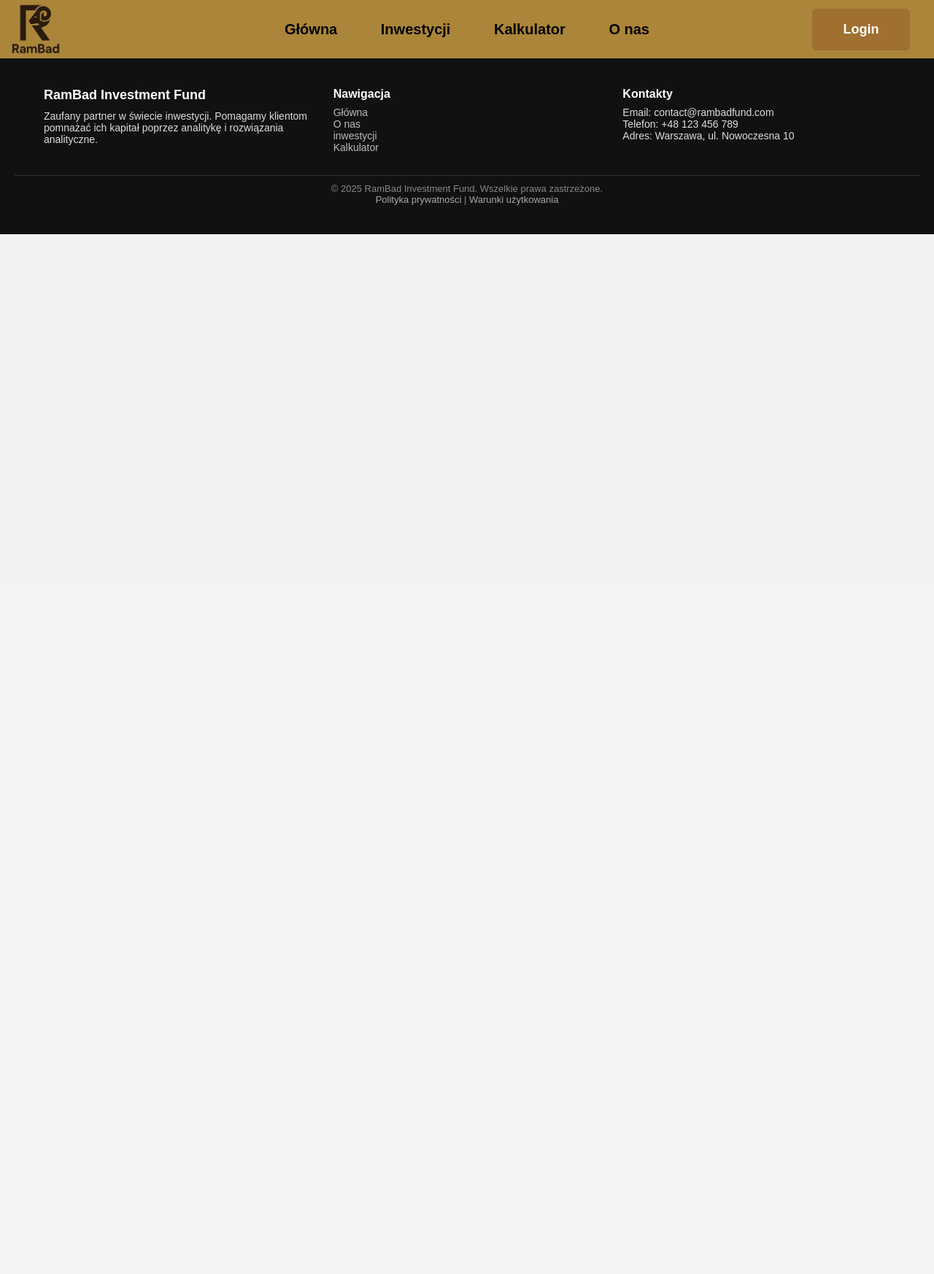
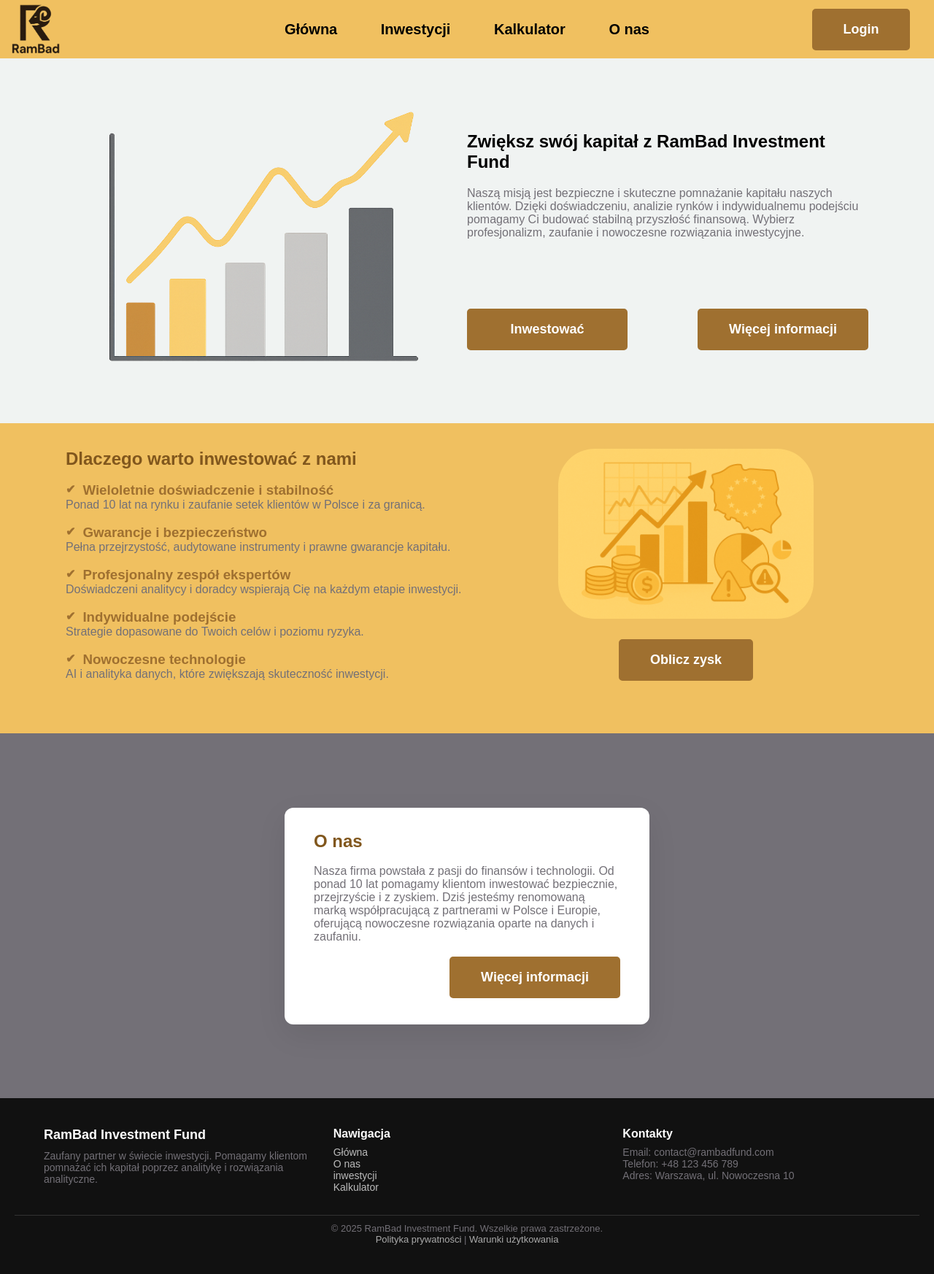
Before and after one commit to 1Stick1/Investment-fund, a Flask app: page / in a window 1280 px wide. Shown: the whole page at 73% size. Before the commit the page ends 321 px from the top, so only its background shows below. Run offline with Flask 3, Linux system fonts and the light colour scheme.

Commit message:
Added and fixed index page

```diff
--- a/static/css/style.css
+++ b/static/css/style.css
@@ -75,7 +75,7 @@ html{
     height: 80px;
     display: flex;
     justify-content: space-between;
-    background-color: #aa853a;
+    background-color: #f0c060;
 }
 
 .logo{
@@ -273,6 +273,129 @@ html{
 
 
 
+/*---------------------------------------INDEX--------------------------------------------------*/
+
+p{
+    color: #737077;
+}
+
+.section-1__container {
+  display: flex;
+  align-items: center;
+  justify-content: center;
+}
+
+.section-1__image {
+  width: 50%;
+  height: 500px;
+}
+
+
+.section-1__right-part{
+  display: flex;
+  flex-direction: column;
+  justify-content: space-between;
+  width: 50%;
+  height: 300px;
+}
+
+.section-1__text h1{
+  margin-bottom: 20px;
+  font-weight: 900;
+  color: #000;
+}
+
+.section-1__buttons {
+  display: flex;
+  justify-content: space-between;
+}
+
+.section-1__button {
+  display: inline-flex;
+  align-items: center;
+  justify-content: center;
+  min-width: 220px;
+  white-space: nowrap;
+}
+.section-2__lists ul {
+  list-style: none;
+  padding: 0;
+  float: left;
+}
+
+.section-2__lists li::before {
+  content: "✔";
+  font-weight: 900;
+  margin-right: 10px;
+  float: left;
+  color: #9f7030;
+}
+
+.section-2{
+    background-color: #f0c060;
+    height: 425px;
+    padding: 35px;
+}
+
+.section-2__container{
+    display: flex;
+    justify-content: space-between;
+}
+.section-2__action{
+    width: 500px;
+    display: flex;
+    justify-content: space-between;
+    align-items: center;
+    flex-direction: column;
+}
+.section-2__action img{
+    width: 350px;
+    border-radius: 50px;
+}
+.section-2 p{
+    color: #737077;
+}
+
+.section-2 h3 {
+font-weight: 900;
+    color: #9f7030;
+}
+.section-2 h2, .section-3 h2{
+    color: #81571d;
+    font-weight: 900;
+}
+
+
+.section-3__button{
+   float: right;
+
+}
+
+.section-3 {
+  background-color: #737077;
+  height: 500px;
+  display: flex;
+  justify-content: center;
+  align-items: center;
+}
+
+.section-3__container{
+  display: flex;
+  justify-content: center;
+  align-items: center;
+}
+
+.section-3__onas {
+  width: 500px;
+  background: #fff;
+  border-radius: 12px;
+  padding: 32px 40px 36px;
+  box-shadow: 0 14px 40px rgba(0,0,0,0.08);
+}
+
+/*----------------------------------------------------------------------------------------------*.
+
+
 /*---------------------------------------ABOUT-US----------------------------------------------*/
 
 
@@ -311,11 +434,6 @@ html{
 
     width: 750px;
     text-align: center;
-}
-
-.banner__logo img {
-    width: 220px;
-    margin-bottom: 10px;
 }
 
 .banner__column h1 {
--- a/templates/about_us.html
+++ b/templates/about_us.html
@@ -13,9 +13,6 @@
             <div class="banner__container container">
             <div class="banner__content">
                 <div class="banner__column">
-                    <div class="banner__logo">
-                        <img src="photo_2025-10-06_11-27-52.png" alt="">
-                    </div>
                     <h1 class="banner__title title">RamBad - informacje</h1>
                     <p>RamBad to otwarty fundusz inwestycyjny, który nieprzerwanie przyjmuje wpłaty od inwestorów i umożliwia im wypłatę środków w dowolnym momencie. Strategia inwestycyjna funduszu zakłada zrównoważony podział ryzyka poprzez lokowanie: 60% kapitału w akcje spółek z USA, 40% w obligacje skarbowe państw strefy euro. Celem RamBad jest osiąganie stabilnych zysków przy umiarkowanym poziomie ryzyka, dzięki połączeniu potencjału wzrostowego rynku amerykańskiego z bezpieczeństwem europejskich obligacji skarbowych.</p>
                 </div>
@@ -36,7 +33,7 @@
                     <div class="objectives__content-block">
                         <h3 class="objectives__title title">Nasz cel</h3>
                         <p>Naszą wizją jest bycie nowoczesnym, zaufanym funduszem, który nie tylko pomnaża kapitał inwestorów, ale także wspiera rozwój firm i inicjatyw kształtujących przyszłość.
-Naszą wizją jest stworzenie funduszu, który łączy inteligentne zarządzanie kapitałem z długofalową odpowiedzialnością wobec inwestorów, partnerów i otoczenia rynkowego. Chcemy być postrzegani jako fundusz, który nie tylko generuje wysokie zwroty, ale także wspiera rozwój innowacji, przedsiębiorczości i zrównoważonego wzrostu.</p>
+                           Naszą wizją jest stworzenie funduszu, który łączy inteligentne zarządzanie kapitałem z długofalową odpowiedzialnością wobec inwestorów, partnerów i otoczenia rynkowego. Chcemy być postrzegani jako fundusz, który nie tylko generuje wysokie zwroty, ale także wspiera rozwój innowacji, przedsiębiorczości i zrównoważonego wzrostu.</p>
                     </div>
                     <div class="objectives__content-block">
                         <h3 class="objectives__title title">Nasze wartości</h3>
--- a/templates/index.html
+++ b/templates/index.html
@@ -9,6 +9,67 @@
 <body>
     {% include "header.html" %}
 
+
+    <main>
+
+    <section class="section-1">
+        <div class="section-1__container container">
+            <div class="section-1__image">
+                <img src="{{ url_for('static', filename='images/black_schedule.png') }}" alt="grafik">
+            </div>
+            <div class="section-1__right-part">
+                <div class="section-1__text">
+                    <h1>Zwiększ swój kapitał z RamBad Investment Fund</h1>
+                    <p>Naszą misją jest bezpieczne i skuteczne pomnażanie kapitału naszych klientów.
+                        Dzięki doświadczeniu, analizie rynków i indywidualnemu podejściu pomagamy Ci budować stabilną przyszłość finansową.
+                        Wybierz profesjonalizm, zaufanie i nowoczesne rozwiązania inwestycyjne.</p>
+                </div>
+
+                <div class="section-1__buttons">
+                    <a href="lalala.html" class="section-1__button button">Inwestować</a>
+                    <a href="{{ url_for('about_us') }}" class="section-1__button button">Więcej informacji</a>
+                </div>
+            </div>
+        </div>
+    </section>
+    <section class="section-2">
+        <div class="section-2__container container">
+
+        <div class="section-2__lists">
+        <h2>Dlaczego warto inwestować z nami</h2>
+        <ul>
+            <br>
+            <li><h3>Wieloletnie doświadczenie i stabilność</h3><p>Ponad 10 lat na rynku i zaufanie setek klientów w Polsce i za granicą.</p></li>
+            <br>
+            <li><h3>Gwarancje i bezpieczeństwo</h3><p>Pełna przejrzystość, audytowane instrumenty i prawne gwarancje kapitału.</p></li>
+            <br>
+            <li><h3>Profesjonalny zespół ekspertów</h3><p>Doświadczeni analitycy i doradcy wspierają Cię na każdym etapie inwestycji.</p></li>
+            <br>
+            <li><h3>Indywidualne podejście</h3><p>Strategie dopasowane do Twoich celów i poziomu ryzyka.</p></li>
+            <br>
+            <li><h3>Nowoczesne technologie</h3><p>AI i analityka danych, które zwiększają skuteczność inwestycji.</p></li>
+        </ul>
+        </div>
+
+        <div class="section-2__action">
+            <img src="{{ url_for('static', filename='images/yellow_schedule.png') }}" alt="image">
+        <a href="lalala.html" class="section-2__button button">Oblicz zysk</a>
+        </div>
+        </div>
+    </section>
+    <section class="section-3">
+        <div class="section-3__container container">
+            <div class="section-3__onas">
+                <h2>O nas</h2>
+                <br>
+                <p>Nasza firma powstała z pasji do finansów i technologii. Od ponad 10 lat pomagamy klientom inwestować bezpiecznie, przejrzyście i z zyskiem.
+                Dziś jesteśmy renomowaną marką współpracującą z partnerami w Polsce i Europie, oferującą nowoczesne rozwiązania oparte na danych i zaufaniu.</p>
+                <br>
+                <a href="{{ url_for('about_us') }}" class="section-3__button button">Więcej informacji</a>
+            </div>
+        </div>
+    </section>
+    </main>
     {% include "footer.html" %}
 
 </body>
```
Also changed, not shown: static/css/css.css (deleted, +0 -165 lines), static/css/o_nas_css.css (deleted, +0 -106 lines), templates/index_mariia.html (deleted, +0 -66 lines).
